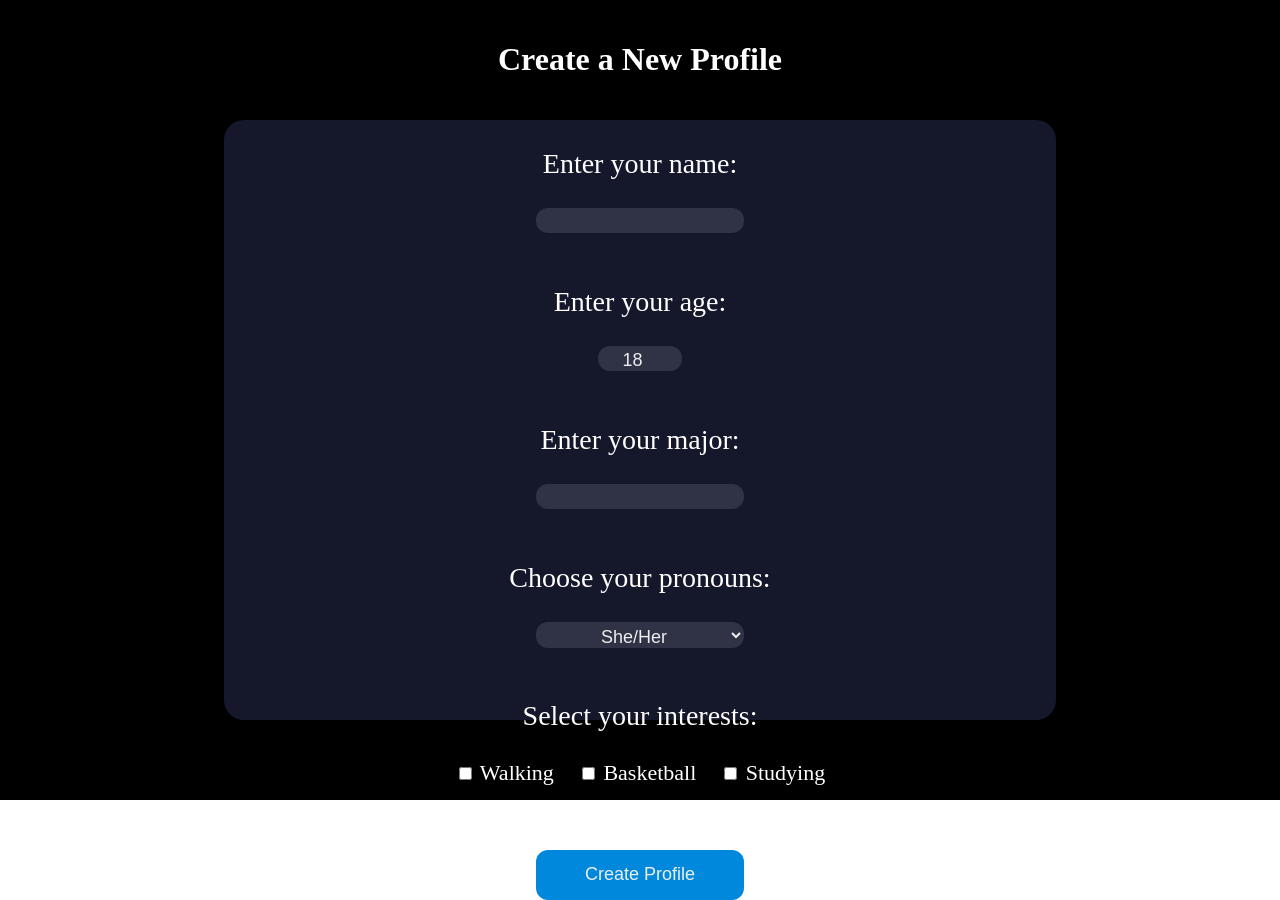
After one commit to gcivil-nyu-org/INET-Monday-Fall2023-Team-2, a Django app: page /socialuser/create_profile/ in a window 1280 px wide. The commit adds this page. Run offline with Django 4.2, Linux system fonts and the light colour scheme; data comes from the database, SQL or seed files in the repository; both versions use the stored data as it was after the commit.

Commit message:
Added profile creation and profile details (#76)
Co-authored-by: MJ3128 <mj3128@nyu.edu>

```diff
--- /dev/null
+++ b/symbi/socialuser/forms.py
@@ -0,0 +1,23 @@
+from django import forms
+from django.forms import TextInput, NumberInput
+
+from .models import InterestTag, SocialUser
+
+
+class SocialUserForm(forms.ModelForm):
+    tags = forms.ModelMultipleChoiceField(
+        queryset=InterestTag.objects.all(),
+        widget=forms.CheckboxSelectMultiple,
+        label="Interest",
+    )
+
+    class Meta:
+        model = SocialUser
+        fields = ["name", "age", "major", "pronouns", "tags"]
+
+    def __init__(self, *args, **kwargs):
+        super().__init__(*args, **kwargs)
+        for visible in self.visible_fields():
+            visible.field.widget.attrs["class"] = "form-control"
+        self.fields["tags"].widget.attrs["class"] = "tags-select"
+        self.fields["age"].widget.attrs["class"] = "form-control age-field"
--- a/symbi/socialuser/models.py
+++ b/symbi/socialuser/models.py
@@ -2,6 +2,14 @@ from django.db import models
 from django.core.validators import MaxValueValidator, MinValueValidator
 from django.contrib.auth.models import User
 from django.urls import reverse
+
+PRONOUN_CHOICES = (
+    ("he/him", "He/Him"),
+    ("she/her", "She/Her"),
+    ("they/them", "They/Them"),
+    ("other", "Other"),
+)
+
 
 class InterestTag(models.Model):
     name = models.CharField(max_length=50, unique=True)
@@ -9,19 +17,25 @@ class InterestTag(models.Model):
     def __str__(self) -> str:
         return self.name
 
+
 class SocialUser(models.Model):
     # user = models.ForeignKey(User, on_delete=models.CASCADE)
     user_id = models.CharField(max_length=20)
     name = models.CharField(max_length=100)
-    age = models.IntegerField(default=18, validators=[MinValueValidator(18), MaxValueValidator(150)])
+    age = models.IntegerField(
+        default=18, validators=[MinValueValidator(18), MaxValueValidator(150)]
+    )
     major = models.CharField(max_length=100)
     # Pronouns values:
     # 1: she/her
     # 2: he/him
     # 3: they/them
     # 4: other
-    pronouns = models.PositiveBigIntegerField(
-        default=1, validators=[MinValueValidator(1), MaxValueValidator(4)]
+    # pronouns = models.PositiveBigIntegerField(
+    #     default=1, validators=[MinValueValidator(1), MaxValueValidator(4)]
+    # )
+    pronouns = models.CharField(
+        max_length=9, choices=PRONOUN_CHOICES, default="she/her"
     )
     tags = models.ManyToManyField(InterestTag, related_name="tags")
 
@@ -31,12 +45,13 @@ class SocialUser(models.Model):
     def get_absolute_url(self):
         return reverse("socialuser:profile_view", args=(str(self.id)))
 
+
 class Connection(models.Model):
     socialuser = models.ForeignKey(
         SocialUser, on_delete=models.CASCADE, related_name="connections"
     )
     # userB = models.ForeignKey(User, on_delete=models.CASCADE) # who this connection is with
-    userB_id = models.CharField(max_length=20) # who this connection is with
+    userB_id = models.CharField(max_length=20)  # who this connection is with
     timestamp = models.DateTimeField("date connected")
     # Status values:
     # 1: Not Connected
--- /dev/null
+++ b/symbi/socialuser/static/socialuser/create_user.css
@@ -0,0 +1,74 @@
+/* CSS from https://codepen.io/ainalem/pen/GRqPwoz */
+
+body {
+  margin: 0;
+}
+
+.profile-form {
+  background-color: #000;
+  display: flex;
+  flex-direction: column;
+  align-items: center;
+  text-align: center;
+  height: 100%;
+}
+
+.heading {
+  margin: 20px 0;
+  color: white;
+}
+
+.form-content {
+  background-color: #15172b;
+  height: 75%;
+  width: 65%;
+  border-radius: 20px;
+}
+
+.input-label {
+  color: white;
+  font-size: 28px;
+}
+
+.input-container {
+  height: 50px;
+  position: relative;
+  width: 100%;
+}
+
+.form-control {
+  background-color: #303245;
+  border-radius: 12px;
+  border: 0;
+  box-sizing: border-box;
+  color: #eee;
+  font-size: 18px;
+  outline: 0;
+  padding: 4px 20px 0;
+  width: 25%;
+  text-align: center;
+}
+
+.age-field {
+  width: 10%;
+}
+
+.tag-label {
+  font-size: 22px;
+  color: white;
+  padding: 10px;
+}
+
+.submit {
+  background-color: #08d;
+  border-radius: 12px;
+  border: 0;
+  box-sizing: border-box;
+  color: #eee;
+  cursor: pointer;
+  font-size: 18px;
+  height: 50px;
+  margin-top: 40px;
+  text-align: center;
+  width: 25%;
+}
--- /dev/null
+++ b/symbi/socialuser/templates/socialuser/create_profile.html
@@ -0,0 +1,50 @@
+{% load static %}
+<link rel="stylesheet" href="{% static 'socialuser/create_user.css' %}">
+<div class="profile-form">
+    <div class="heading">
+        <h1>Create a New Profile</h1>
+    </div>
+    <div class="form-content">
+        <form method="post">
+            {% csrf_token %}
+            <div class="form-group">
+                <div class="input-label">
+                    <p>Enter your name:</p>
+                </div>
+                <div class="input-container">{{ form.name }}</div>
+            </div>
+            <div class="form-group">
+                <div class="input-label">
+                    <p>Enter your age:</p>
+                </div>
+                <div class="input-container">{{ form.age }}</div>
+            </div>
+            <div class="form-group">
+                <div class="input-label">
+                    <p>Enter your major:</p>
+                </div>
+                <div class="input-container">{{ form.major }}</div>
+            </div>
+            <div class="form-group">
+                <div class="input-label">
+                    <p>Choose your pronouns:</p>
+                </div>
+                <div class="input-container">{{ form.pronouns }}</div>
+            </div>
+            <div class="form-group">
+                <div class="input-label">
+                    <p>Select your interests:</p>
+                </div>
+                {% comment %} <div class="input-container tags-container">{{ form.tags }}</div> {% endcomment %}
+                <div class="input-container tags-container">
+                    {% for checkbox in form.tags %}
+                        <label class="tag-label">{{ checkbox.tag }} {{ checkbox.choice_label|capfirst }}</label>
+                    {% endfor %}
+                </div>
+            </div>
+            <div class="form-group">
+                <button type="submit" class="submit">Create Profile</button>
+            </div>
+        </form>
+    </div>
+</div>
--- a/symbi/socialuser/templates/socialuser/profile.html
+++ /dev/null
@@ -1,2 +0,0 @@
-<h1>{{ socialuser.name }}</h1>
-{{ socialuser.age, socialuser.major, socialuser.pronouns }}
--- a/symbi/socialuser/urls.py
+++ b/symbi/socialuser/urls.py
@@ -4,5 +4,6 @@ from . import views
 
 app_name = "socialuser"
 urlpatterns = [
-    path("<int:pk>/", views.ProfileView.as_view(), name="profile_view"),
+    path("create_profile/", views.CreateProfileView.as_view(), name="create_profile"),
+    path("profile/<int:pk>/", views.ProfileDetailsView.as_view(), name="profile_view"),
 ]
--- a/symbi/socialuser/views.py
+++ b/symbi/socialuser/views.py
@@ -1,11 +1,37 @@
 from django.shortcuts import render
 from django.http import HttpResponseRedirect
-from django.urls import reverse
+from django.urls import reverse, reverse_lazy
 from django.views import generic
+from django.shortcuts import render
 
-from .models import SocialUser
+from .models import InterestTag, SocialUser
+from .forms import SocialUserForm
 
-class ProfileView(generic.DetailView):
+
+class CreateProfileView(generic.CreateView):
     model = SocialUser
-    template_name = "posts/profile.html"
-    context_object_name = "socialuser"
+    form_class = SocialUserForm
+    template_name = "socialuser/create_profile.html"
+
+    def get_success_url(self):
+        return reverse_lazy(
+            "socialuser:profile_view",
+            kwargs={
+                "pk": self.user_id,
+            },
+        )
+
+    def form_valid(self, form):
+        self.object = form.save(commit=False)
+        self.object.user = self.request.user
+        self.object.save()
+
+        self.user_id = self.object.pk
+
+        return super(CreateProfileView, self).form_valid(form)
+
+
+class ProfileDetailsView(generic.DetailView):
+    model = SocialUser
+    template_name = "socialuser/profile_details.html"
+    context_object_name = "profile"
--- a/symbi/symbi/settings.py
+++ b/symbi/symbi/settings.py
@@ -26,7 +26,7 @@ BASE_DIR = Path(__file__).resolve().parent.parent
 # SECURITY WARNING: don't run with debug turned on in production!
 DEBUG = True
 
-ALLOWED_HOSTS = ["django-env.eba-sctwfwa3.us-east-1.elasticbeanstalk.com", '127.0.0.1']
+ALLOWED_HOSTS = ["django-env.eba-sctwfwa3.us-east-1.elasticbeanstalk.com", '127.0.0.1', 'localhost']
 
 SECRET_KEY = config("SECRET_KEY")
 
--- a/symbi/symbi/templates/symbi/home.html
+++ b/symbi/symbi/templates/symbi/home.html
@@ -12,3 +12,4 @@
     <p>No posts are available.</p>
 {% endif %}
 <a href="{% url 'posts:create_post_view' %}">New Post</a>
+<a href="{% url "socialuser:create_profile" %}">Create a Profile</a>
```
Also changed, not shown: symbi/socialuser/static/socialuser/profile_details.css (added, +86 -0 lines), symbi/socialuser/static/socialuser/profile_details.js (added, +24 -0 lines), symbi/socialuser/templates/socialuser/profile_details.html (added, +40 -0 lines), symbi/db.sqlite3, symbi/socialuser/migrations/0001_initial.py (added), symbi/socialuser/migrations/0002_alter_socialuser_pronouns.py (added), 2 other files.
